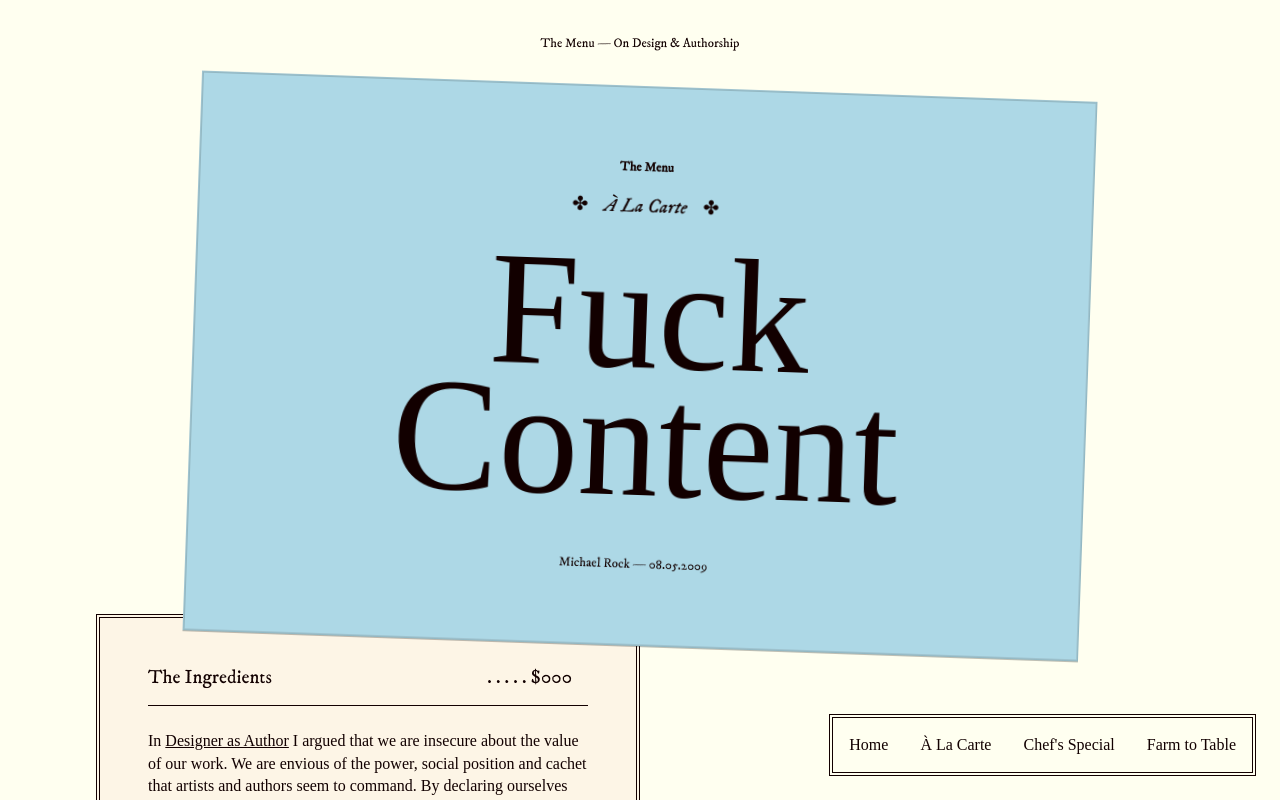
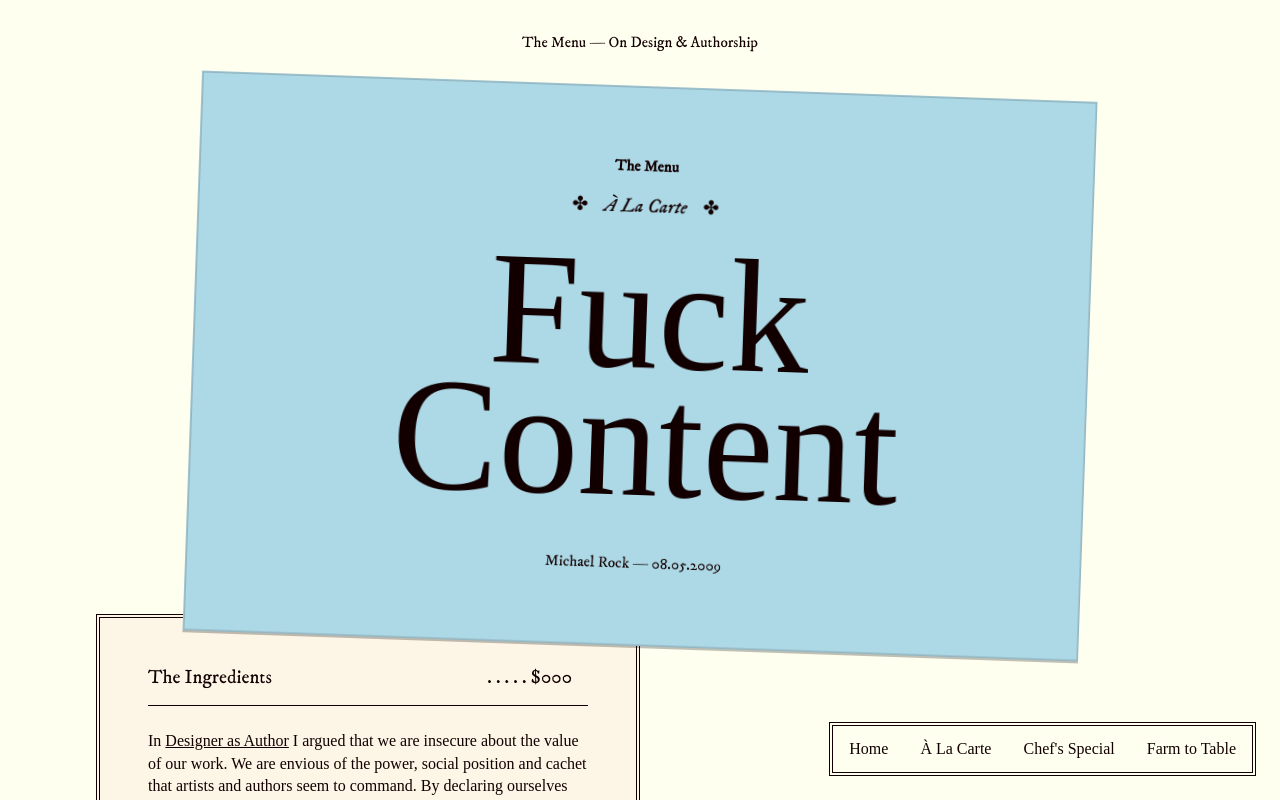
Before and after one commit to kimh592/binding, a plain HTML site: page article-1/index.html in a window 1280 px wide. Shown: the top 800 px of the page. Drawn offline with nearby package versions, Linux system fonts and the light colour scheme; a web font is replaced by a local one.

Commit message:
Remote Padding + Text

```diff
--- a/article-1/style.css
+++ b/article-1/style.css
@@ -10,10 +10,10 @@
 	--font-p: "Castoro", serif;
 	--font-label: "IM Fell DW Pica", serif;
 
-	--font-size-h1: calc(var(--font-size-p)*5);
+	--font-size-h1: calc(var(--font-size-p)*6);
 	--font-size-h2: calc(var(--font-size-p)*1.2);
 	--font-size-p: 1rem;
-	--font-size-label: calc(var(--font-size-p)*0.8);
+	--font-size-label: calc(var(--font-size-p)*0.95);
 
 	--line-height-h1: calc(var(--font-size-h1)*0.80);
 	--line-height-h2: calc(var(--font-size-h2)*1.2);
@@ -81,7 +81,7 @@ body {
 }
 
 .remote a {
-	padding-block: var(--space-sm);
+	padding-block: calc(var(--space-sm)*0.75);
 	padding-inline-end: calc(var(--space-sm)*0.5);
 	text-align: center;
 }
--- a/article-2/style.css
+++ b/article-2/style.css
@@ -10,10 +10,10 @@
 	--font-p: "Castoro", serif;
 	--font-label: "IM Fell DW Pica", serif;
 
-	--font-size-h1: calc(var(--font-size-p)*8);
+	--font-size-h1: calc(var(--font-size-p)*7.5);
 	--font-size-h2: calc(var(--font-size-p)*1.2);
 	--font-size-p: 1rem;
-	--font-size-label: calc(var(--font-size-p)*0.8);
+	--font-size-label: calc(var(--font-size-p)*0.95);
 
 	--line-height-h1: calc(var(--font-size-h1)*1);
 	--line-height-h2: calc(var(--font-size-h2)*1.2);
@@ -81,7 +81,7 @@ body {
 }
 
 .remote a {
-	padding-block: var(--space-sm);
+	padding-block: calc(var(--space-sm)*0.75);
 	padding-inline-end: calc(var(--space-sm)*0.5);
 	text-align: center;
 }
--- a/article-3/style.css
+++ b/article-3/style.css
@@ -13,7 +13,7 @@
 	--font-size-h1: calc(var(--font-size-p)*3);
 	--font-size-h2: calc(var(--font-size-p)*1.2);
 	--font-size-p: 1rem;
-	--font-size-label: calc(var(--font-size-p)*0.8);
+	--font-size-label: calc(var(--font-size-p)*0.95);
 
 	--line-height-h1: calc(var(--font-size-h1)*0.95);
 	--line-height-h2: calc(var(--font-size-h2)*1.2);
@@ -81,7 +81,7 @@ body {
 }
 
 .remote a {
-	padding-block: var(--space-sm);
+	padding-block: calc(var(--space-sm)*0.75);
 	padding-inline-end: calc(var(--space-sm)*0.5);
 	text-align: center;
 }
@@ -99,7 +99,7 @@ hgroup {
 	font-family: var(--font-label);
 	font-size: var(--font-size-label);
 
-	max-width: 90vw;
+	max-width: 88vw;
 	min-height: 70vh;
 	margin: 0 auto;
 	padding: var(--space-sm);
```
